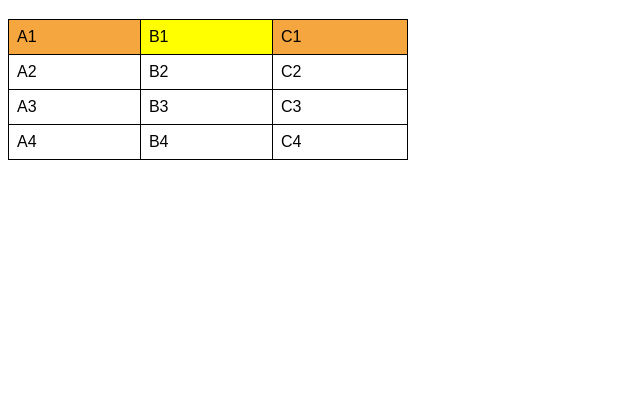
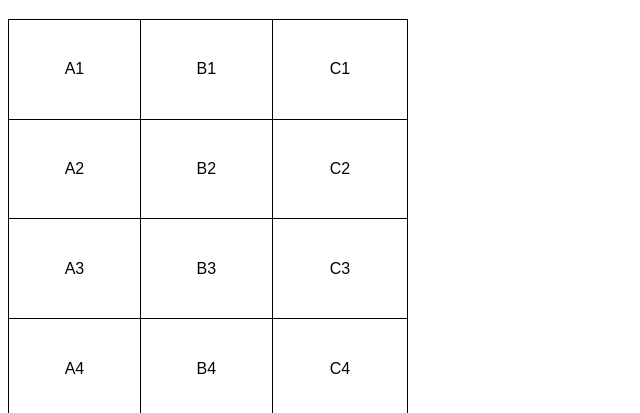
Before and after one commit to guilherme098775/_html-css, a plain HTML site: page _exercicios/_ex023/tabelas.html in a window 1280 px wide. Shown: the part 61-474 px from the top of the page, without its empty margins (0-640 px from the left). Drawn offline with Linux system fonts and the light colour scheme.

Commit message:
tabela 01

```diff
--- a/_exercicios/_ex023/tabelas.html
+++ b/_exercicios/_ex023/tabelas.html
@@ -10,20 +10,15 @@
 
         table {
             width: 400px;
+            height: 400px;
             border-collapse: collapse;
         }
 
         td {
             border: 1px solid black;
             padding: 8px;
-        }
-
-        tr.linha {
-            background-color: rgb(245, 166, 63);
-        }
-
-        td.dado {
-            background-color: yellow;
+            text-align: center;
+            vertical-align: middle;
         }
     </style>
     <title>Tabelas</title>
@@ -39,9 +34,9 @@
     -->
 
     <table>
-        <tr class="linha"> <!--Primeira linha-->
+        <tr> <!--Primeira linha-->
             <td>A1</td>
-            <td class="dado">B1</td>
+            <td >B1</td>
             <td>C1</td>
         </tr>
         <tr>
```
